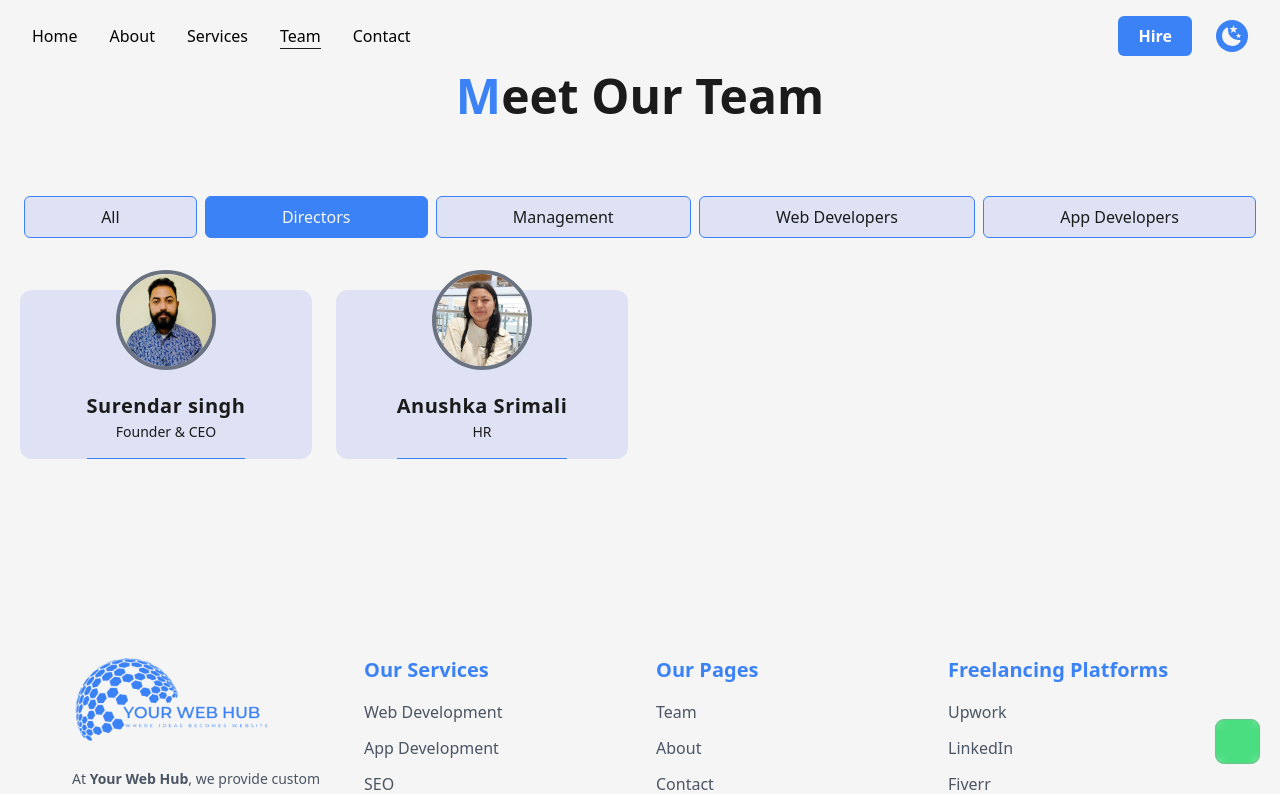
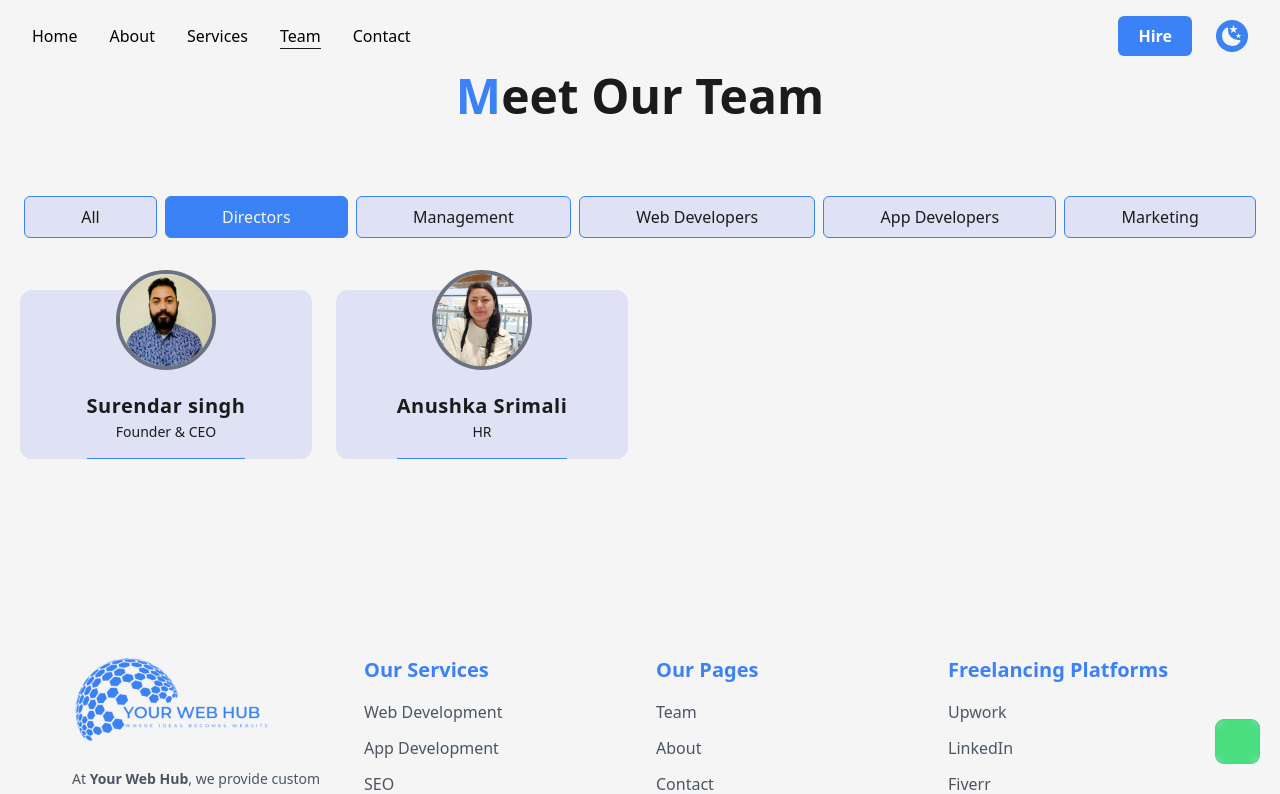
Before and after one commit to Yourwebhub/admin, a Next.js app: page /team in a window 1280 px wide. Shown: the top 794 px of the page. Built offline with nearby package versions, Linux system fonts and the light colour scheme; some icons are missing.

Commit message:
Update Team.jsx

```diff
--- a/src/components/Team.jsx
+++ b/src/components/Team.jsx
@@ -26,7 +26,7 @@ const Team = () => {
       designation: "Sales Officer",
       employe: "Roni Mitra",
       image: "/team/roni-bhi.jpg",
-      category: "MN",
+      category: "MT",
     },
     {
       id: "3",
@@ -120,11 +120,11 @@ const Team = () => {
       buttonText: "App Developers",
       value: "AP",
     },
-    // {
-    //   id: "5",
-    //   buttonText: "Wordpress Experts",
-    //   value: "WP",
-    // },
+    {
+      id: "5",
+      buttonText: "Marketing",
+      value: "MT"
+    },
     // {
     //   id: "5",
     //   buttonText: "Digital Marketers",
```
